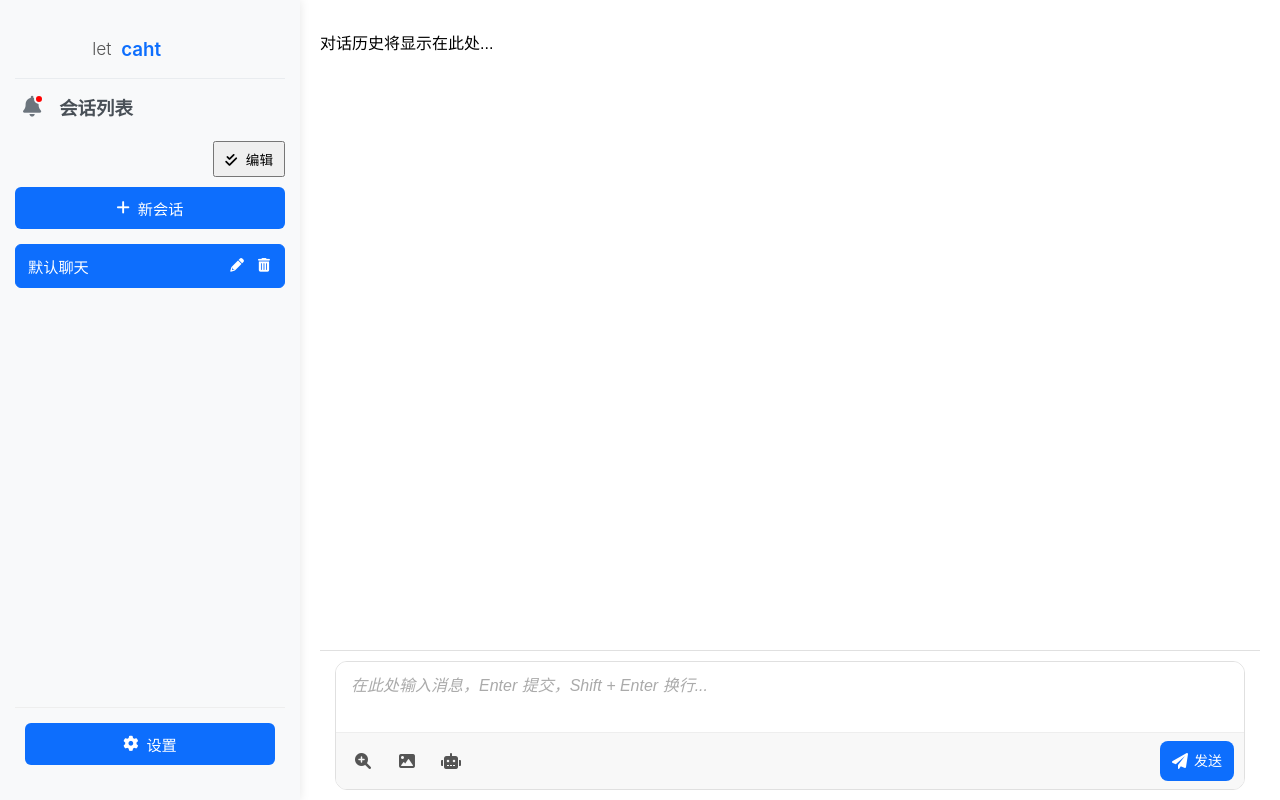
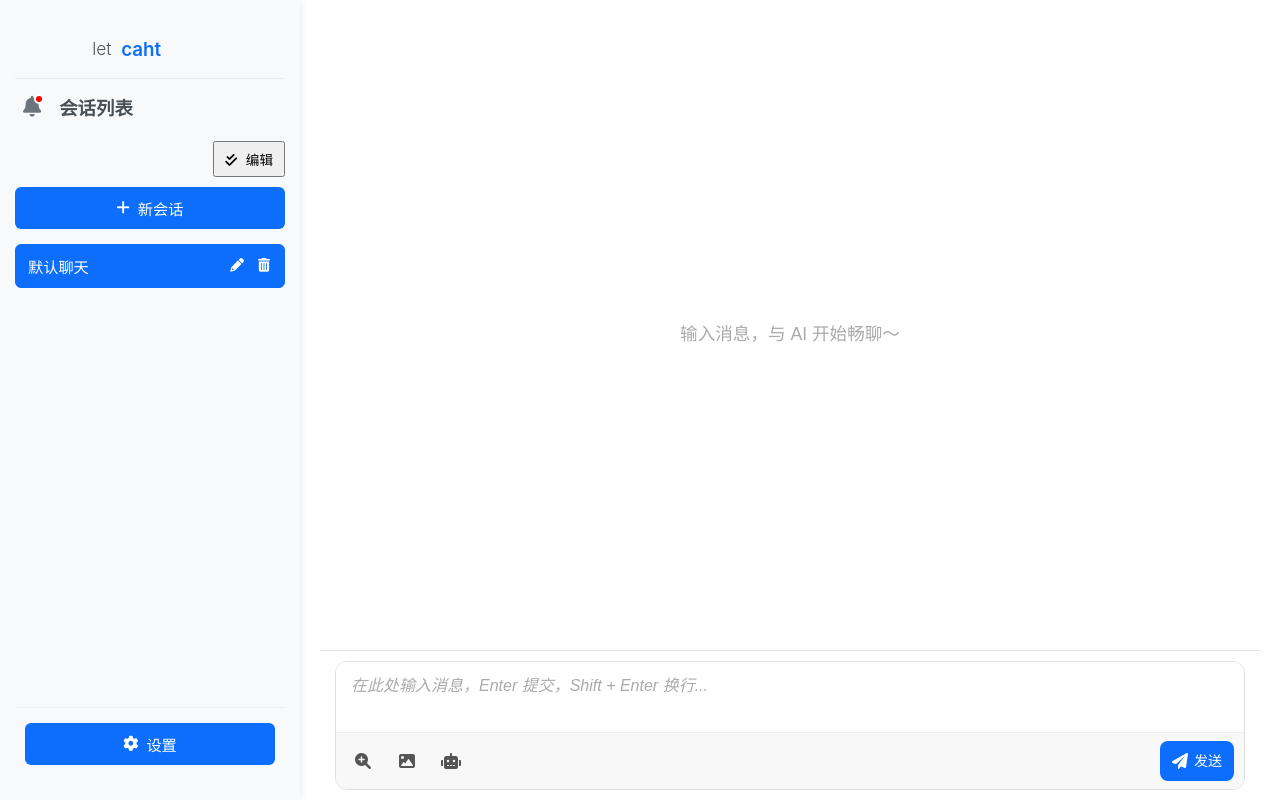
Before and after one commit to jswysnemc/let-chat, a plain HTML site: page index.html in a window 1280 px wide. Drawn offline with Linux system fonts and the light colour scheme.

Commit message:
更新输入区域的占位符文本，优化气泡样式，增强用户交互体验。

```diff
--- a/css/main.css
+++ b/css/main.css
@@ -305,9 +305,23 @@ h2 { /* Removed h1 styling */
     overflow-y: auto; /* THE single scrollbar */
     margin-bottom: 0; /* Remove margin */
     border-radius: 0; /* Remove radius */
-    display: flex; /* 使用 Flexbox 排列气泡 */
-    flex-direction: column; /* 垂直排列 */
+    display: flex; /* 使用 Flexbox */
+    flex-direction: column; /* 默认垂直排列消息气泡 */
     gap: 15px; /* Increase gap between bubbles slightly */
+    /* justify-content: center; */ /*  初始时不居中，由占位符自身处理 */
+    /* align-items: center; */   /*  初始时不居中，由占位符自身处理 */
+}
+
+/* Specific styles for the placeholder text within #ai-response */
+#ai-response > .placeholder-text {
+    display: flex; /* Default to flex, JS will toggle to 'none' when messages appear */
+    justify-content: center;
+    align-items: center;
+    text-align: center;
+    flex-grow: 1; /* Make placeholder take up all space when it's the only child */
+    color: #aaa; /* Lighter color for placeholder */
+    font-size: 1.1em; /* Slightly larger placeholder text */
+    padding: 20px; /* Add some padding around the text */
 }
 
 /* --- 聊天气泡样式 --- */
--- a/index.html
+++ b/index.html
@@ -102,8 +102,7 @@
                  <!-- Edit Button Removed from header -->
             </div>
             <div id="ai-response">
-                 <!-- 不再使用顶部loading元素，现在使用底部气泡式加载指示器 -->
-                 <span class="placeholder-text">对话历史将显示在此处...</span>
+                 <span class="placeholder-text">输入消息，与 AI 开始畅聊～</span> <!-- Modified placeholder text -->
             </div>
 
             <!-- 统一输入区域 -->
```
